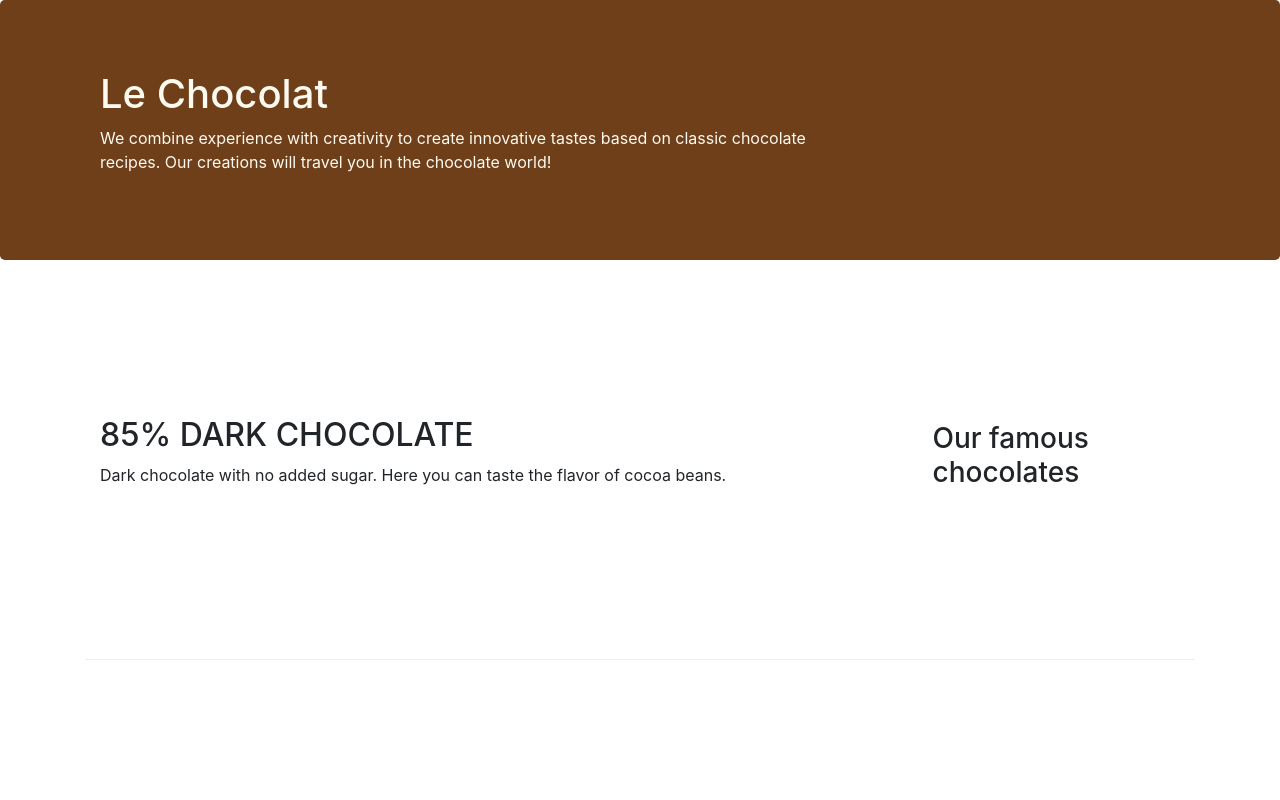
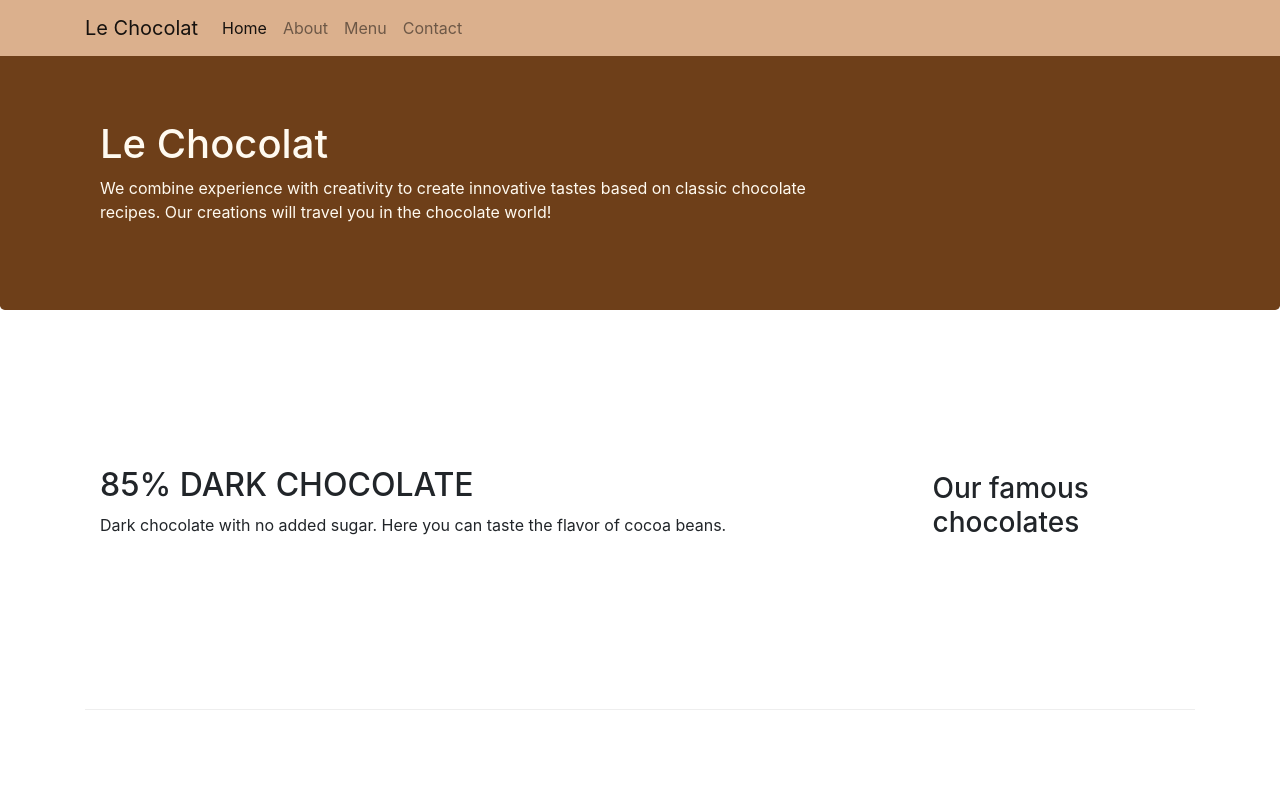
Before and after one commit to geofeid/leChocolat-, a website: page index.html in a window 1280 px wide. Shown: the top 800 px of the page. Drawn offline with nearby package versions, Linux system fonts and the light colour scheme.

Commit message:
Navbar and Breadcrumbs

```diff
--- a/css/styles.css
+++ b/css/styles.css
@@ -1,3 +1,5 @@
+
+
 .jumbotron {
     padding:70px 30px 70px 30px;
     margin:0px auto;
@@ -26,3 +28,11 @@ address{
     margin:0px auto;
     padding: 20px 0px 20px 0px;
 }
+
+body{
+    padding:50px 0px 0px 0px;
+    z-index:0;
+}
+.bg-light {
+    background-color: #dbb08d !important;
+}
--- a/index.html
+++ b/index.html
@@ -12,7 +12,22 @@
 </head>
 
 <body>
-
+    <nav class="navbar navbar-expand-md navbar-light bg-light fixed-top ">
+        <div class="container">
+            <a class="navbar-brand" href="#">Le Chocolat</a>
+            <button class="navbar-toggler" type="button" data-toggle="collapse" data-target="#Navbar">
+                <span class="navbar-toggler-icon"></span>
+            </button>
+            <div class="collapse navbar-collapse" id="Navbar">
+                <ul class="navbar-nav">
+                    <li class="nav-item active"><a class="nav-link" href="#">Home</a></li>
+                    <li class="nav-item"><a class="nav-link" href="./aboutus.html">About</a></li>
+                    <li class="nav-item"><a class="nav-link" href="#">Menu</a></li>
+                    <li class="nav-item"><a class="nav-link" href="#">Contact</a></li>
+                </ul>
+                </div>
+        </div>
+    </nav>
     <header class="jumbotron">
         <div class="container">
             <div class="row row-header">
@@ -31,6 +46,7 @@
     </header>
 
     <div class="container">
+
         <div class="row flex-row-reverse row-content align-items-center">
             <div class="col-sm-4 col-md-3">
                 <h3>Our famous chocolates</h3>
```
Also changed, not shown: aboutus.html (+7 -0 lines).
